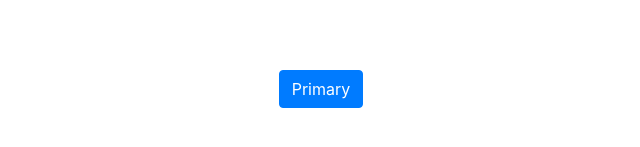
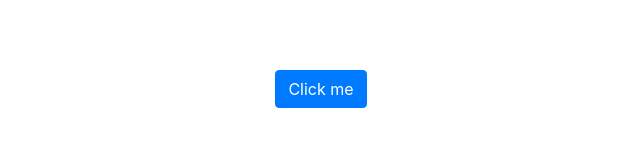
Before and after one commit to kamranzafar4343/ButtonProject.js, a plain HTML site: page index.html in a window 1280 px wide. Shown: the part 311-458 px from the top of the page, 319-959 px from the left. Drawn offline with nearby package versions, Linux system fonts and the light colour scheme.

Commit message:
changed button name

```diff
--- a/index.html
+++ b/index.html
@@ -13,7 +13,7 @@
 
     <div class="container">
 
-        <button onclick="changeColor()" type="button" class="btn btn-primary">Primary</button>
+        <button onclick="changeColor()" type="button" class="btn btn-primary">Click me</button>
 
     </div>
 
```
